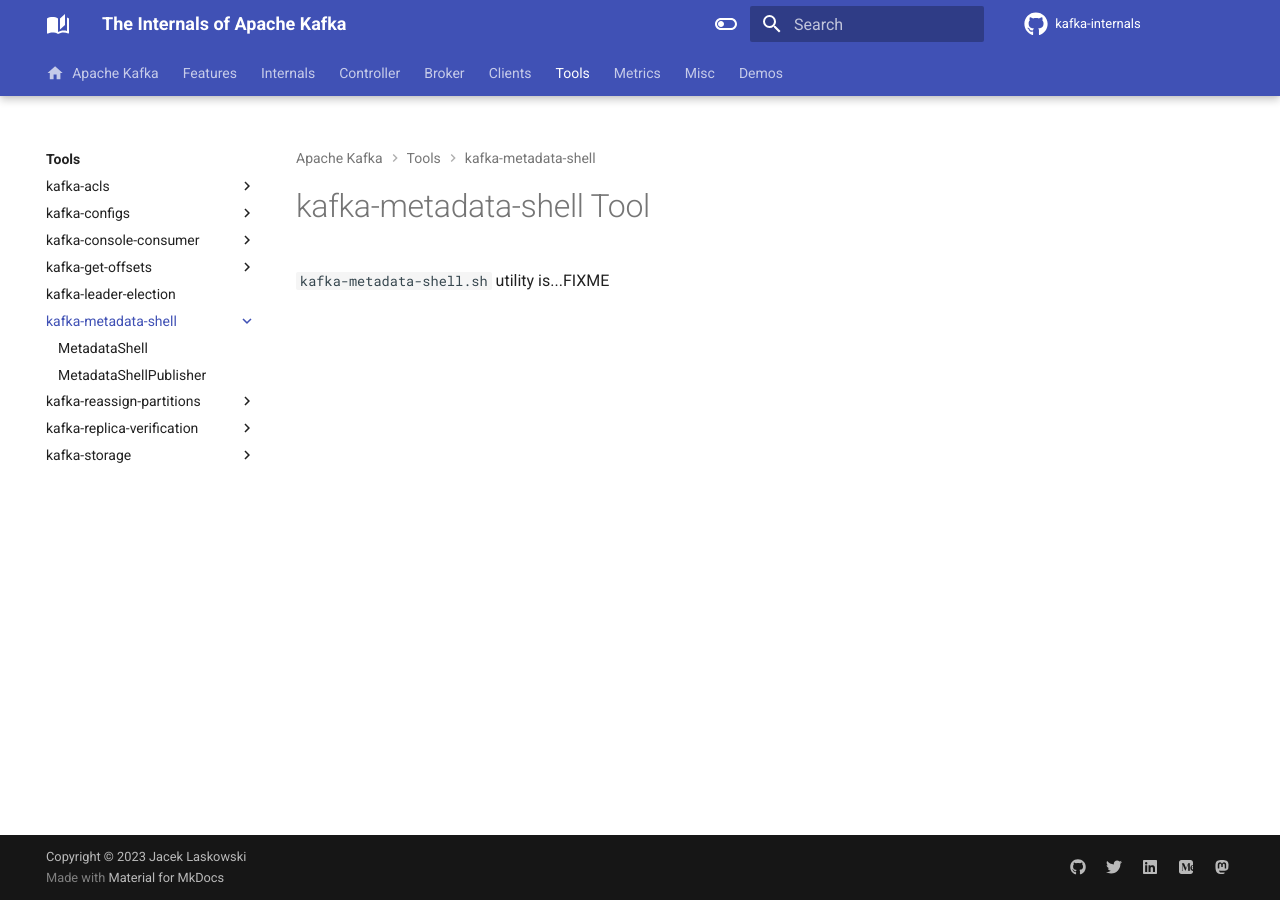
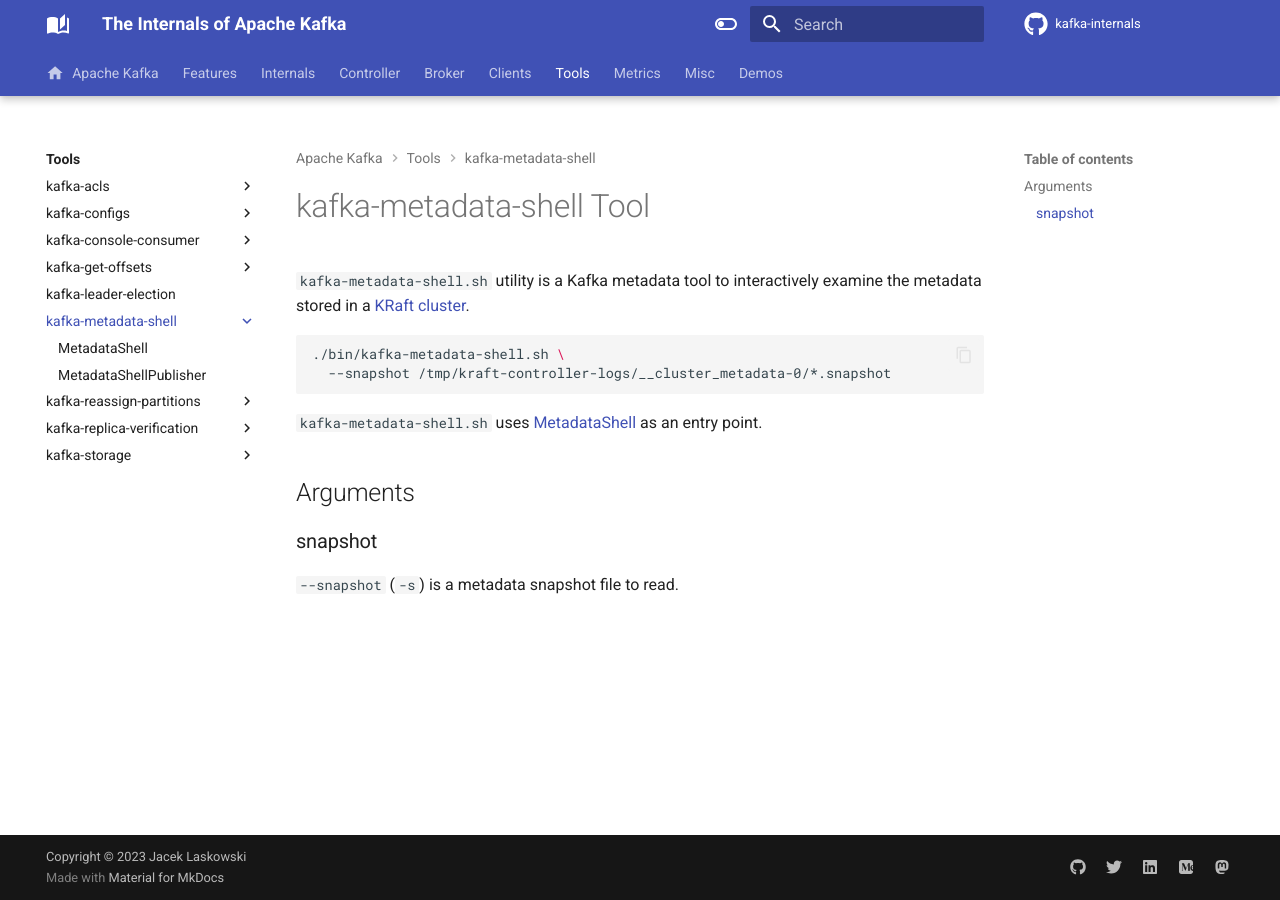
Before and after one commit to japila-books/kafka-internals, an MkDocs documentation site: the page built from docs/tools/kafka-metadata-shell/index.md, in a window 1280 px wide. Built offline with MkDocs 1.6.1 and Material for MkDocs 9.7.7, drawn with Linux system fonts in a browser that asks for light colours; comment, search, counter and statistics services are not loaded.

Commit message:
kafka-metadata-shell

````diff
--- a/docs/tools/kafka-metadata-shell/index.md
+++ b/docs/tools/kafka-metadata-shell/index.md
@@ -1,3 +1,16 @@
 # kafka-metadata-shell Tool
 
-`kafka-metadata-shell.sh` utility is...FIXME
+`kafka-metadata-shell.sh` utility is a Kafka metadata tool to interactively examine the metadata stored in a [KRaft cluster](../../raft/index.md).
+
+```shell
+./bin/kafka-metadata-shell.sh \
+  --snapshot /tmp/kraft-controller-logs/__cluster_metadata-0/*.snapshot
+```
+
+`kafka-metadata-shell.sh` uses [MetadataShell](MetadataShell.md) as an entry point.
+
+## Arguments
+
+### snapshot
+
+`--snapshot` (`-s`) is a metadata snapshot file to read.
````
Also changed, not shown: docs/tools/kafka-metadata-shell/MetadataShell.md (+3 -1 lines).
